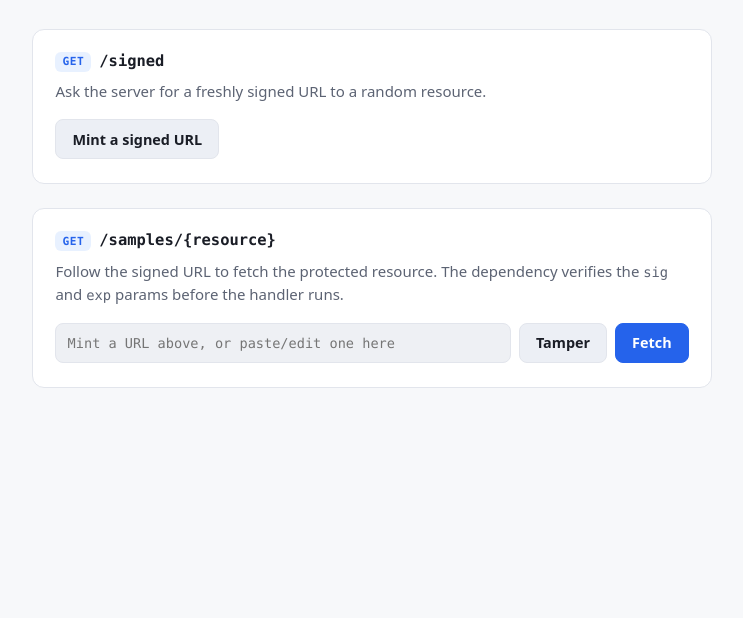
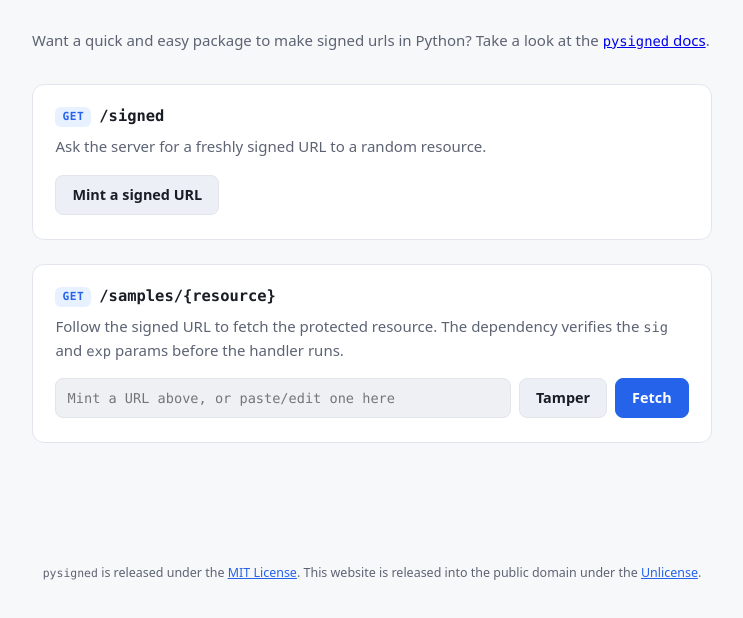
Before and after one commit to meg-codes/pysigned-playground, a website built with Vite: page frontend/index.html in a window 1280 px wide. Shown: the part 136-754 px from the top of the page, without its empty margins (268-1011 px from the left). Built offline with nearby package versions, Linux system fonts and the light colour scheme.

Commit message:
Update verbiage

```diff
--- a/frontend/index.html
+++ b/frontend/index.html
@@ -28,6 +28,11 @@
         <p class="lede">
           A signed URL grants time-limited access to a protected resource.
           Mint one, follow it, then tamper with it and watch verification fail.
+        </p>
+        <p class="lede">
+
+          Want a quick and easy package to make signed urls in Python? Take a look
+          at the <a target="_blank" href="https://docs.pysigned.org"><code>pysigned</code> docs</a>.
         </p>
       </header>
 
@@ -60,6 +65,14 @@
         <div class="output" id="follow-out" hidden></div>
       </section>
     </main>
+    <footer class="license">
+      <p>
+        <code>pysigned</code> is released under the
+        <a target="_blank" href="https://opensource.org/license/mit">MIT License</a>.
+        This website is released into the public domain under the
+        <a target="_blank" href="https://unlicense.org">Unlicense</a>.
+      </p>
+    </footer>
     <script type="module" src="/src/main.ts"></script>
   </body>
 </html>
--- a/frontend/src/style.css
+++ b/frontend/src/style.css
@@ -193,3 +193,14 @@ button:disabled {
 .status.bad {
   color: var(--bad);
 }
+
+.license {
+  margin-top: 2rem;
+  text-align: center;
+  font-size: 0.78rem;
+  color: var(--muted);
+}
+
+.license a {
+  color: var(--accent);
+}
```
